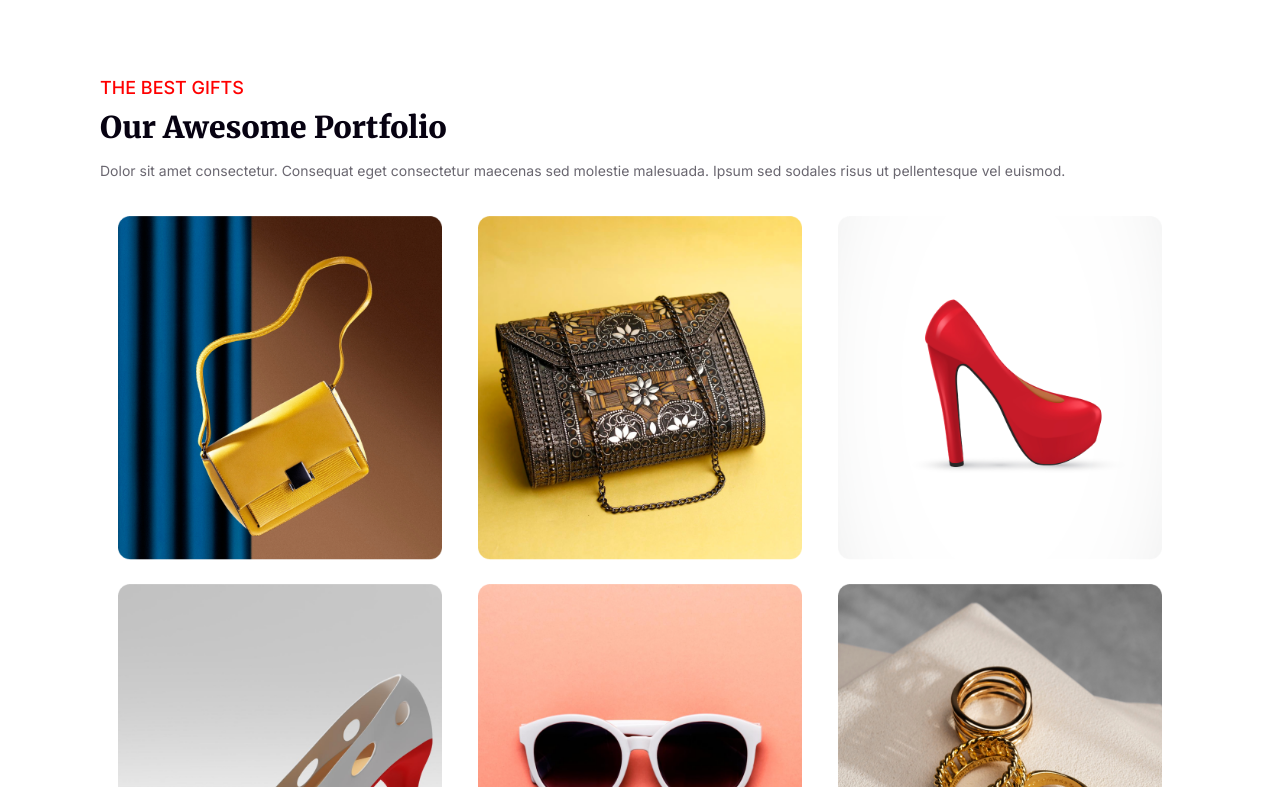
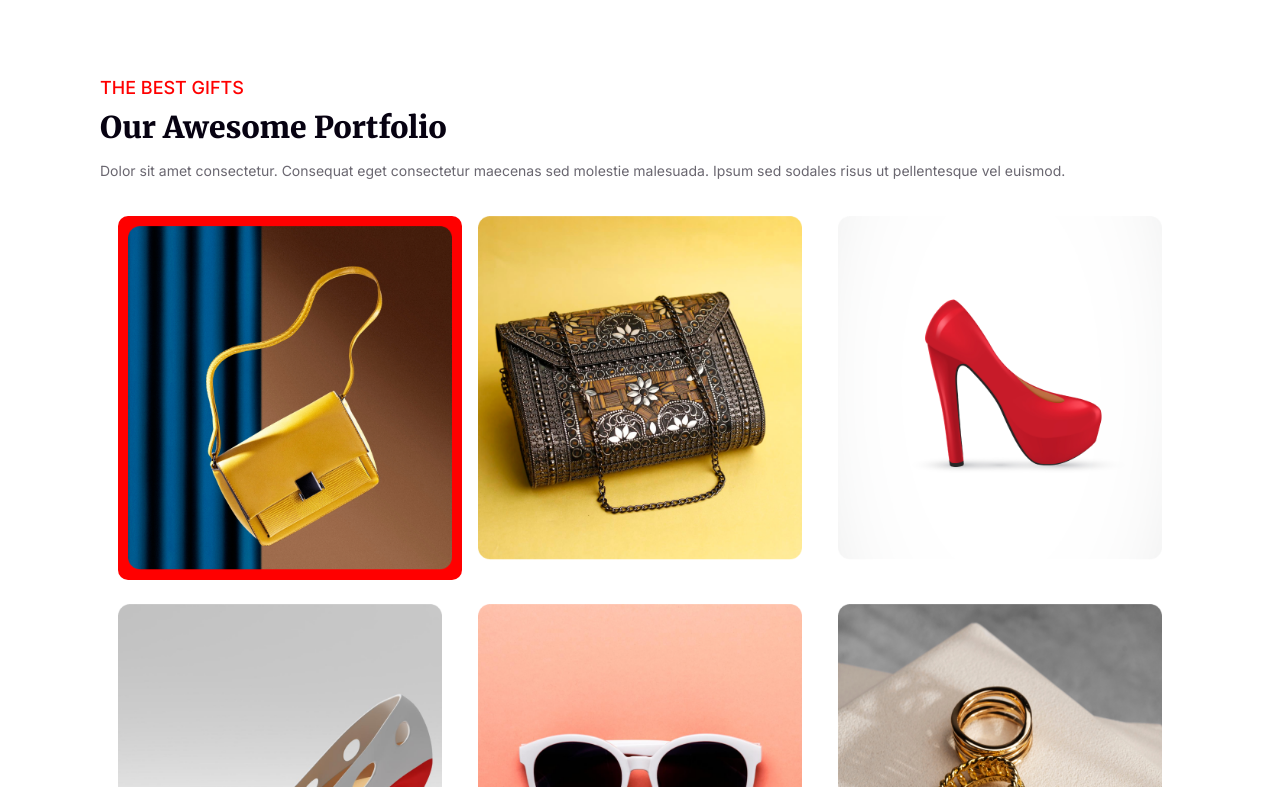
Before and after one commit to Tosiqul-Islam-Sopon/pHero-Assignment1, a plain HTML site: page index.html in a window 1280 px wide. In both pictures the pointer is over the picture 280 px from the left and 3380 px from the top of the page. Shown: the part 2993-3780 px from the top of the page. Drawn offline with Linux system fonts and the light colour scheme.

Commit message:
hover effect in part7 images

```diff
--- a/styles/styles.css
+++ b/styles/styles.css
@@ -329,6 +329,11 @@ main {
 .image_container img {
     width: 100%;
 }
+.image_container img:hover{
+    background-color: red;
+    padding: 10px;
+    border-radius: 10px;
+}
 
 
 .part8_container {
```
